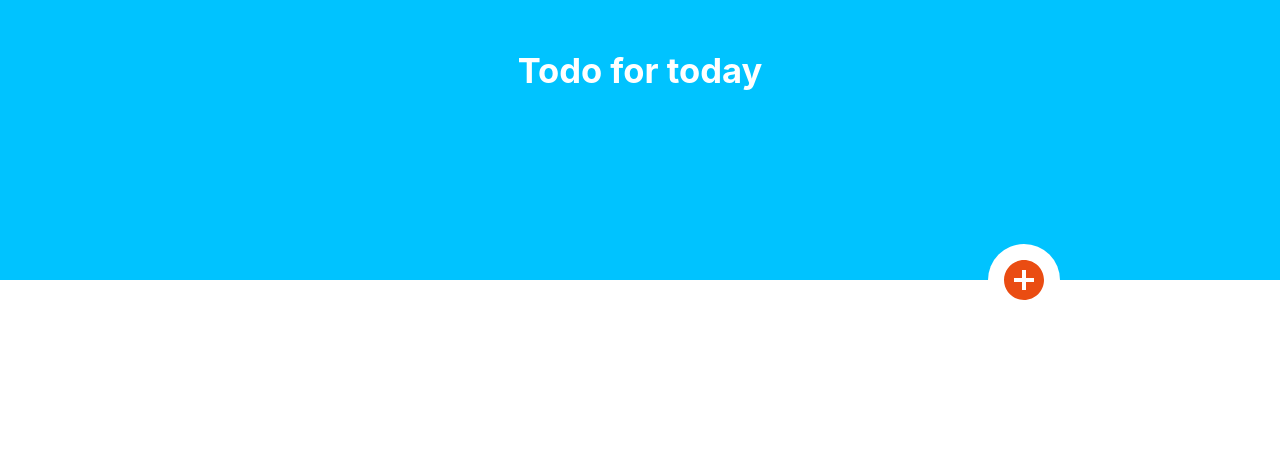
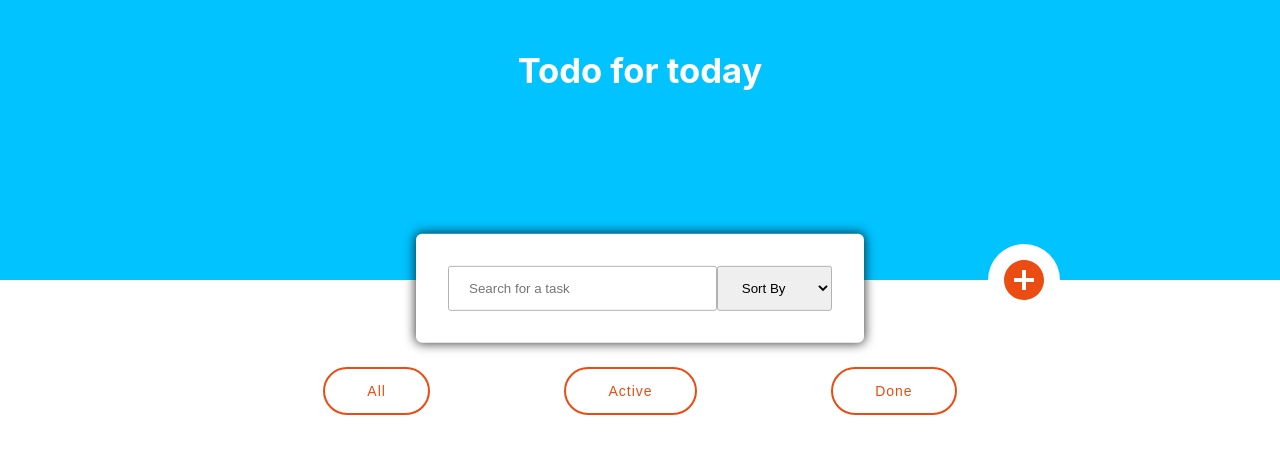
Before and after one commit to ysfBenali/todo-hooks, a React (Create React App) app: page /dashboard in a window 1280 px wide. Shown: the top 454 px of the page. Built offline with nearby package versions, Linux system fonts and the light colour scheme.

Commit message:
feat: search and sort and filter todos (interfaces)

```diff
--- a/src/components/AddTodo.js
+++ b/src/components/AddTodo.js
@@ -2,6 +2,7 @@ import React, { useState, useContext } from 'react';
 import "react-datepicker/dist/react-datepicker.css";
 import styled, { css } from 'styled-components';
 import DatePicker from 'react-datepicker';
+import Button from '../custom-components/Button';
 import { Redirect } from 'react-router-dom';
 import { useHistory } from 'react-router-dom';
 import { useForm } from '../custom-hooks/useForm';
@@ -10,7 +11,7 @@ import { Context } from '../App';
 
 
 
-const Wrapper = styled.div`
+export const Wrapper = styled.div`
     position: absolute;
     left: 50%;
     // top:30%;
@@ -25,6 +26,7 @@ const Wrapper = styled.div`
 
     width: 70%;
     margin : 0 auto;
+    margin-top : -2rem;
     box-sizing: content-box;
     padding: 0.4em;
     @media (max-width: 1200px) {
@@ -67,31 +69,13 @@ const Select = styled.select`
     ${baseInputStyles}
 `
 
-const Button = styled.button`
-    font-size: 14px;
-    margin: 0 auto;
-    border-radius: 2em;
-    padding: 0.75em 1.5em;
-    cursor: pointer;
-    background: none;
-    color: darken(#4fc08d, 20%);
-    border: 1px solid;
-    letter-spacing: 1px;
-    font-family: $font-family;
-    color: #4fc08d;
-    border: #4fc08d 1px solid;
-    transition: 250ms ease-out;
-    &:hover, &:focus {
-    color: #fff;
-    background: #4fc08d;
-    outline: none;
-    }
-`
-
+const theme = {
+     bg: "#4fc08d"
+}
 
 
 const AddTodo = () => {
-    const { dispatch, todos } = useContext(Context);
+    const { dispatch } = useContext(Context);
     const uid = useUID();
     const [values, handleChange] = useForm({ id: uid, task: '', type: 'code', completed: false });
     const [date, setStartDate] = useState(new Date());
@@ -125,7 +109,7 @@ const AddTodo = () => {
                     selected={date}
                     onChange={handleDateChange}
                 />
-                <Button> Add Task </Button>
+                <Button theme={theme}> Add Task </Button>
             </Wrapper>
         </form>
     )
--- a/src/components/Dashboard.js
+++ b/src/components/Dashboard.js
@@ -1,13 +1,85 @@
 import React, { useState, useContext } from 'react';
 import AddCircleButton from '../custom-components/AddCircleButton';
+import styled, { css } from 'styled-components';
 import { Task } from './Task';
 import AddCircleIcon from '@material-ui/icons/AddCircle';
+import Button from '../custom-components/Button';
 import { Link } from 'react-router-dom';
 import { Context } from '../App';
 
+const SearchContainer = styled.div`
+position: absolute;
+left: 50%;
+// top:30%;
+// top : 9em;
+
+transform: translateY(-13%) translateX(-50%);
+background-color: white;
+
+display: flex;
+flex-wrap: wrap;
+align-items: center;
+
+width: 30%;
+// margin : 0 auto;
+margin-top : -2rem;
+box-sizing: content-box;
+padding: 2rem;
+@media (max-width: 1200px) {
+    width: 70%;
+   // flex-direction: column;
+  //  justify-content: space-evenly;
+  //  min-height: 400px;
+}
+// padding-top: 1rem;
+
+border-radius:6px;
+-webkit-box-shadow: 0px 0px 11px 1px rgba(0,0,0,0.75);
+-moz-box-shadow: 0px 0px 11px 1px rgba(0,0,0,0.75);
+box-shadow: 0px 0px 11px 1px rgba(0,0,0,0.75);
+`
+
+const baseInputStyles = css`
+display: inline-block;
+width: ${props => props.width || '100%'};
+box-sizing : border-box;
+height: 2.8rem !important;
+border-radius: 0.2em;
+border: #b5b1b1 1px solid;
+outline: none;
+padding: 0.75em 1.5em;
+// @media (max-width: 1200px) {
+//    width: 90%!important;
+//    margin: 0 auto;
+// }
+:focus {
+    border : #00C3FF 1px solid;
+}
+`
+const Input = styled.input`
+${baseInputStyles}
+`
+const Select = styled.select`
+${baseInputStyles}
+`
+const FilterContainer = styled.div`
+    width : 60%;
+    margin : 5rem auto 0;
+    display : flex;
+    justify-content: space-between;
+    @media (max-width: 1200px) {
+        width : 100%;
+    }
+`
+
+const theme = {
+    // fg: "palevioletred",
+    // bg: "#4fc08d",
+    bg : '#EA4C12'
+}
 const Dashboard = () => {
 
-    const {todos} = useContext(Context);
+    const { todos } = useContext(Context);
     const [showForm, setshowForm] = useState(false);
 
     return (
@@ -17,6 +89,19 @@ const Dashboard = () => {
                     <AddCircleIcon style={{ fontSize: '3rem' }} />
                 </AddCircleButton>
             </Link>
+            <SearchContainer>
+                <Input width='70%' placeholder='Search for a task' />
+                <Select width='30%'>
+                    <option value='' disabled selected >Sort By</option>
+                    <option value='Date'>Date</option>
+                    <option value='Deadline'>Deadline</option>
+                </Select>
+            </SearchContainer>
+            <FilterContainer>
+                <Button theme={theme}>All</Button>
+                <Button theme={theme}>Active</Button>
+                <Button theme={theme}>Done</Button>
+            </FilterContainer>
             <div className='tasks'>
                 {todos.map((todo, index) => <Task key={index} index={index} todo={todo} />)}
             </div>
--- a/src/components/EditTodo.js
+++ b/src/components/EditTodo.js
@@ -69,7 +69,8 @@ const Select = styled.select`
 
 const Button = styled.button`
     font-size: 14px;
-    margin: 0 auto;
+    margin: .5em auto;
+    margin-bottom : 1.5rem;
     border-radius: 2em;
     padding: 0.75em 1.5em;
     cursor: pointer;
@@ -79,7 +80,7 @@ const Button = styled.button`
     letter-spacing: 1px;
     font-family: $font-family;
     color: #4fc08d;
-    border: #4fc08d 1px solid;
+    border: #4fc08d 2.5px solid;
     transition: 250ms ease-out;
     &:hover, &:focus {
     color: #fff;
--- /dev/null
+++ b/src/custom-components/Button.js
@@ -0,0 +1,24 @@
+import styled from 'styled-components';
+
+const Button = styled.button`
+    font-size: 14px;
+    margin: .5em auto;
+    margin-bottom : 1.5rem;
+    border-radius: 2em;
+    padding: 1em 3em;
+    cursor: pointer;
+    background: none;
+    color: darken(${props => props.theme.bg}, 20%);
+    border: 1px solid;
+    letter-spacing: 1px;
+    font-family: $font-family;
+    color: ${props => props.theme.bg};
+    border: ${props => props.theme.bg} 2.9px solid;
+    transition: 250ms ease-out;
+    &:hover, &:focus {
+    color: #fff;
+    background: ${props => props.theme.bg};
+    outline: none;
+    }
+`
+export default Button;
--- a/src/styles.css
+++ b/src/styles.css
@@ -47,7 +47,7 @@ h5,h6 {
     flex-direction: column;
     justify-content: space-between;
     width : 60%;
-    margin: 4em auto;
+    margin: 0 auto;
 
     /* box-sizing: content-box; */
     /* border-radius:6px;
```
